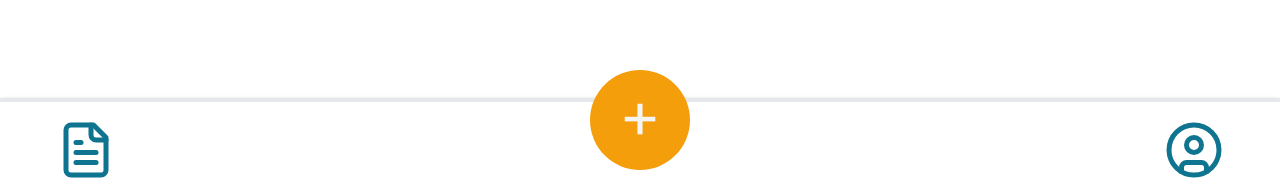
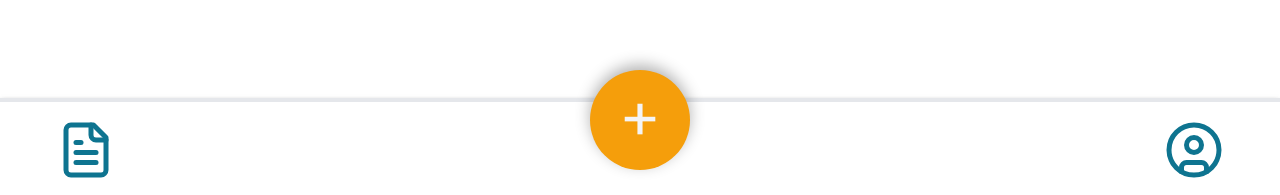
Before and after one commit to LucasKennde/system-order, a React (Vite) app: page /dashboard in a window 1280 px wide. Shown: the part 602-797 px from the top of the page. Built offline with nearby package versions, Linux system fonts and the light colour scheme.

Commit message:
add shadow in button

```diff
--- a/src/components/navbar/index.jsx
+++ b/src/components/navbar/index.jsx
@@ -1,16 +1,24 @@
 import { FileText, UserCircle } from "lucide-react"
 import { Link } from "react-router-dom"
 
-export const Navbar = ({add}) => {
+export const Navbar = ({ add }) => {
     return <>
         <div className="flex justify-between px-14 items-center w-full h-full shadow-md shadow-black border-t-4 text-cyan-700">
-        <Link to={'/dashboard'}><FileText size={60} /></Link>
-        {add && <Link to={'/nova-ordem'}
-        className="flex flex-col text-6xl items-center justify-center rounded-full bg-amber-500 text-zinc-100 w-[100px] h-[100px] translate-y-[-30%] hover:scale-110 transition-transform duration-300">
-            +
-        </Link>}
+            <Link to={'/dashboard'}>
+                <FileText size={60} />
+            </Link>
+            {add && (
+                <Link
+                to={'/nova-ordem'}
+                className="flex flex-col text-6xl items-center justify-center rounded-full bg-amber-500 text-zinc-100 w-[100px] h-[100px] translate-y-[-30%] hover:scale-110 transition-transform duration-300 shadow-[0_-5px_15px_rgba(0,0,0,0.3)]"
+              >
+                +
+              </Link>
 
-        <Link to={'/cliente'}><UserCircle size={60} /></Link>
+            )}
+
+
+            <Link to={'/cliente'}><UserCircle size={60} /></Link>
         </div>
     </>
 }
```
